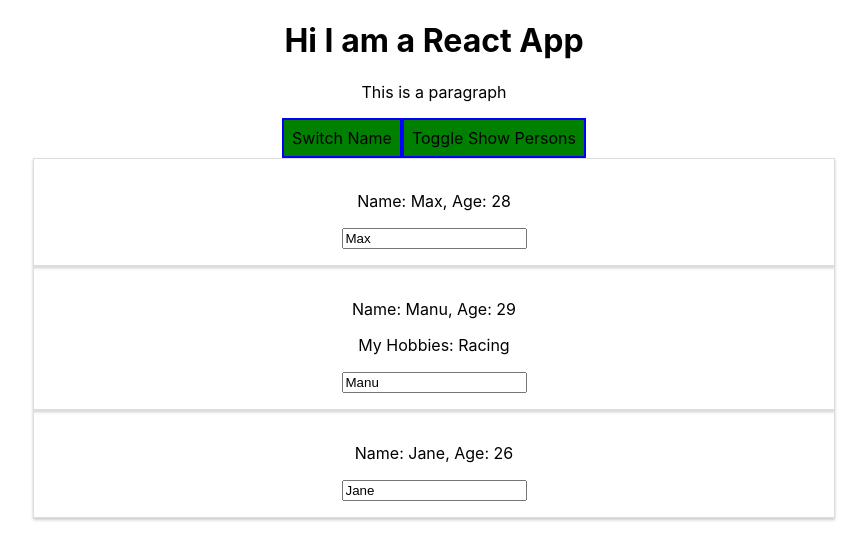
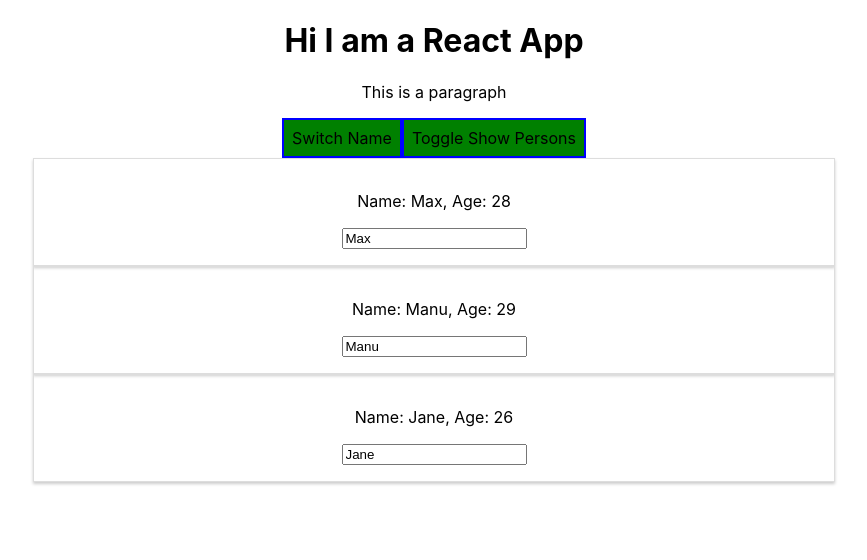
Before and after one commit to qpham01/react-complete-guide, a React (Create React App) app: page / in a window 1280 px wide. Both pictures are taken after a click on the button "Toggle Show Persons". Shown: the top 560 px of the page, without its empty margins (206-1073 px from the left). Built offline with nearby package versions, Linux system fonts and the light colour scheme.

Commit message:
Handling 2-way data binding in items displayed in a list with immutability of original component state.

```diff
--- a/src/App.js
+++ b/src/App.js
@@ -27,15 +27,23 @@ class App extends Component {
     // Only two things that causes React to render: state changes or props are set.
   };
 
-  nameChangeHandler = event => {
-    console.log(event.target.value);
-    this.setState({
-      persons: [
-        { name: "Max", age: 28 },
-        { name: event.target.value, age: 29 },
-        { name: "Jane", age: 26 }
-      ]
-    });
+  nameChangeHandler = (event, index) => {
+    // Copy person at index to not change current state.
+    const person = { ...this.state.persons[index] };
+    person.name = event.target.value;
+
+    // Copy persons array to not change current state.
+    const persons = [...this.state.persons];
+    persons[index] = person;
+    this.setState({ persons: persons });
+  };
+
+  deletePersonHandler = personIndex => {
+    // const persons = this.state.persons.slice();
+    // Fully copy state before splicing it so that original state is immutable.
+    const persons = [...this.state.persons];
+    persons.splice(personIndex, 1);
+    this.setState({ persons: persons });
   };
 
   togglePersonHandler = () => {
@@ -63,6 +71,21 @@ class App extends Component {
     if (this.state.showPerson === true) {
       persons = (
         <div>
+          {this.state.persons.map((person, index) => {
+            return (
+              <Person
+                {...person}
+                key={index}
+                // click={() => this.deletePersonHandler(index)}
+                changed={event => this.nameChangeHandler(event, index)}
+              />
+            );
+          })}
+        </div>
+      );
+    }
+
+    /*
           <Person {...this.state.persons[0]} changed={this.nameChangeHandler} />
           <Person {...this.state.persons[1]} changed={this.nameChangeHandler}>
             {" "}
@@ -73,10 +96,7 @@ class App extends Component {
             changed={this.nameChangeHandler}
             click={this.onClick.bind(this, "Max!")}
           />
-        </div>
-      );
-    }
-
+    */
     return (
       <div className="App">
         <h1>Hi I am a React App</h1>
```
